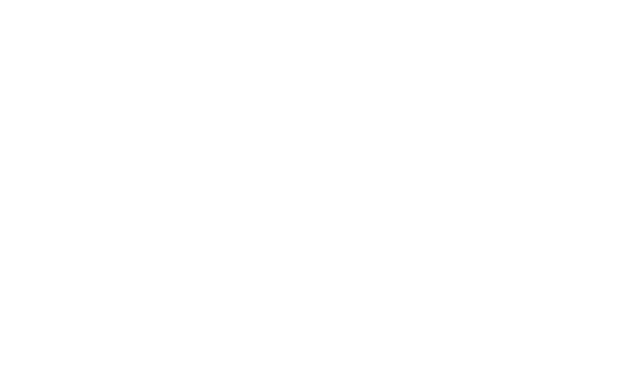
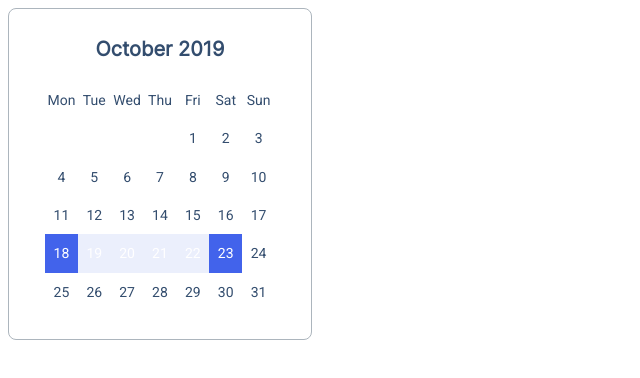
Before and after one commit to js-tasks-ru/htmlcss-20210812_permgt, a website: page 05-lection3/03-calendar/index.html in a window 1280 px wide. Shown: the whole page, without its empty margins (0-640 px from the left). Drawn offline with Linux system fonts and the light colour scheme.

Commit message:
dz3 calendar

```diff
--- a/05-lection3/03-calendar/calendar.css
+++ b/05-lection3/03-calendar/calendar.css
@@ -0,0 +1,60 @@
+.calendar {
+    width: 100%;
+    max-width: 304px;
+    background-color: var(--white);
+    border: 1px solid var(--grey-3);
+    box-sizing: border-box;
+    border-radius: 8px;
+    padding: 28px 36px;
+
+}
+
+.calendar__title {
+    font-family: Inter;
+    font-style: normal;
+    font-weight: 600;
+    font-size: 20px;
+    line-height: 24px;
+    text-align: center;
+    margin-bottom: 20px;
+    color: var(--blue-0-3);
+}
+
+.calendar__item {
+    display: flex;
+    justify-content: center;
+    align-items: center;
+    font-size: 14px;
+    line-height: 20 px;
+    color:var(--blue-0-3);
+}
+
+.calendar__item-day {
+    color: var(-blue-0-1);
+}
+
+.calendar__item-active {
+    color: var(--white);
+    background-color: var(--blue);
+}
+
+.calendar__item-between-active {
+    color: var(--white);
+    background-color: var(--blue-0-2);
+    opacity: 0.2;
+}
+
+.calendar__wrapper {
+    padding-bottom: 100%;
+    position: relative;
+}
+
+.calendar__inner {
+    position: absolute;
+    top: 0;
+    left: 0;
+    right: 0;
+    bottom: 0;
+    display: grid;
+    grid-template-columns: repeat(7, 1fr);
+}
--- a/05-lection3/03-calendar/index.html
+++ b/05-lection3/03-calendar/index.html
@@ -7,6 +7,54 @@
         <title>Calendar</title>
     </head>
     <body>
-
+        <div class="calendar">
+            <div class="calendar__title">October 2019</div>
+            <div class="calendar__wrapper">
+                <div class="calendar__inner">
+                    <span class="calendar__item calendar__item-day">Mon</span>
+                    <span class="calendar__item calendar__item-day">Tue</span>
+                    <span class="calendar__item calendar__item-day">Wed</span>
+                    <span class="calendar__item calendar__item-day">Thu</span>
+                    <span class="calendar__item calendar__item-day">Fri</span>
+                    <span class="calendar__item calendar__item-day">Sat</span>
+                    <span class="calendar__item calendar__item-day">Sun</span>
+                    <span class="calendar__item"></span>
+                    <span class="calendar__item"></span>
+                    <span class="calendar__item"></span>
+                    <span class="calendar__item"></span>
+                    <span class="calendar__item">1</span>
+                    <span class="calendar__item">2</span>
+                    <span class="calendar__item">3</span>
+                    <span class="calendar__item">4</span>
+                    <span class="calendar__item">5</span>
+                    <span class="calendar__item">6</span>
+                    <span class="calendar__item">7</span>
+                    <span class="calendar__item">8</span>
+                    <span class="calendar__item">9</span>
+                    <span class="calendar__item">10</span>
+                    <span class="calendar__item">11</span>
+                    <span class="calendar__item">12</span>
+                    <span class="calendar__item">13</span>
+                    <span class="calendar__item">14</span>
+                    <span class="calendar__item">15</span>
+                    <span class="calendar__item">16</span>
+                    <span class="calendar__item">17</span>
+                    <span class="calendar__item calendar__item-active">18</span>
+                    <span class="calendar__item calendar__item-between-active">19</span>
+                    <span class="calendar__item calendar__item-between-active">20</span>
+                    <span class="calendar__item calendar__item-between-active">21</span>
+                    <span class="calendar__item calendar__item-between-active">22</span>
+                    <span class="calendar__item calendar__item-active">23</span>
+                    <span class="calendar__item">24</span>
+                    <span class="calendar__item">25</span>
+                    <span class="calendar__item">26</span>
+                    <span class="calendar__item">27</span>
+                    <span class="calendar__item">28</span>
+                    <span class="calendar__item">29</span>
+                    <span class="calendar__item">30</span>
+                    <span class="calendar__item">31</span>
+                </div>
+            </div>
+        </div>
     </body>
 </html>
--- a/assets/css/main.css
+++ b/assets/css/main.css
@@ -6,6 +6,9 @@
     --pink: #F784AD;
     --purple-1: #7048E8;
     --purple-2: #5028C6;
+    --blue-0-1: #90A0B7;
+    --blue-0-2:#A0B1F5;
+    --blue-0-3:#334D6E;
     --blue: #4263EB;
     --blue-1: #374FC7;
     --blue-2: #2342C0;
```
